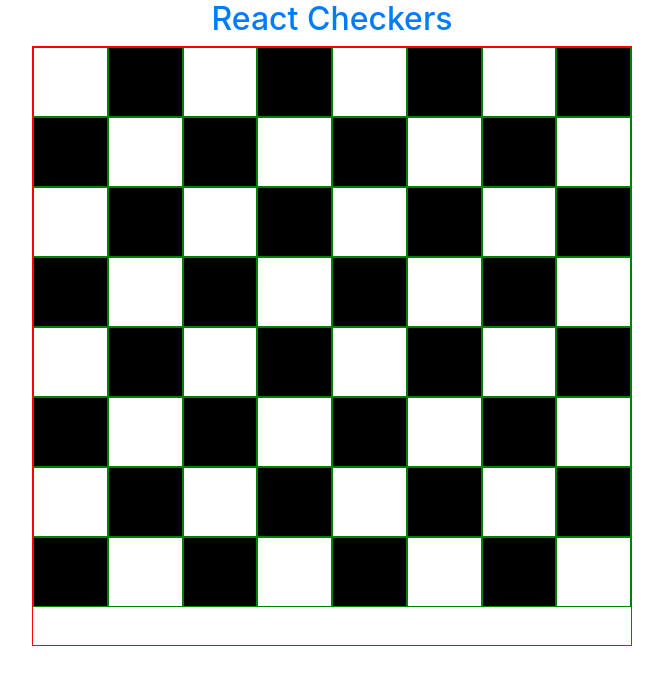
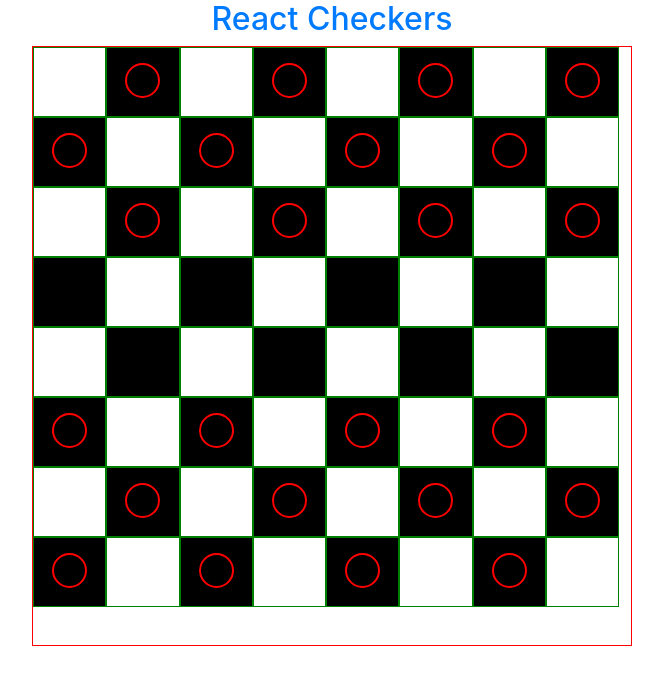
Before and after one commit to MattDwinell/checkers, a React (Create React App) app: page / in a window 1280 px wide. Shown: the top 684 px of the page, without its empty margins (308-971 px from the left). Built offline with nearby package versions, Linux system fonts and the light colour scheme.

Commit message:
begin making board interactive

```diff
--- a/src/App.css
+++ b/src/App.css
@@ -6,7 +6,7 @@ h2{
   min-height: 600px;
   margin: 0 auto;
   border: 1px solid red;
-  display: flex;
+  /* display: flex; */
 }
 .board-row{
   width: 100%;
@@ -15,4 +15,17 @@ h2{
 .square{
   border: 1px solid green;
   height: 70px;
+  float:left;
+  width: 12.25%;
 }
+.piece{
+  margin: 20% auto;
+  text-align: center;
+  width: 35px;
+  height:35px;
+  border: 2px solid red;
+  border-radius: 50%;
+}
+.piece:hover{
+  cursor:grab;
+}
--- a/src/App.js
+++ b/src/App.js
@@ -1,4 +1,3 @@
-import logo from './logo.svg';
 import './App.css';
 import Board from './components/Board'
 
--- a/src/components/Board.js
+++ b/src/components/Board.js
@@ -1,8 +1,9 @@
 import BoardRow from './BoardRow';
 const Board = () => {
     const rowCount = [0,1,2,3,4,5,6,7]
+    const startingNums = [1,3,5,7,8,10,12,14,17,19,21,23,56,58,60,62,49,51,53,55,40,42,44,46];
     return (<div className = 'board'>
-       { rowCount.map((num, index)=><BoardRow rowNum = {num} key={index}/>)}
+       { rowCount.map((num, index)=><BoardRow startingNums = {startingNums} rowNum = {num} key={index}/>)}
 
         </div>
     )
--- a/src/components/BoardRow.js
+++ b/src/components/BoardRow.js
@@ -1,11 +1,11 @@
 import Square from './Square';
-const BoardRow = ({rowNum}) => {
+const BoardRow = ({rowNum, startingNums}) => {
 
-   const firstSquareBlack = (rowNum % 2 != 0);
+   const firstSquareBlack = (rowNum % 2 !== 0);
    const rowCount = [firstSquareBlack, ! firstSquareBlack,firstSquareBlack, ! firstSquareBlack,firstSquareBlack, ! firstSquareBlack,firstSquareBlack, !firstSquareBlack];
     return (
         <div className = 'board-row'>
-            {rowCount.map((value, index)=><Square  solid= {value  } />)}
+            {rowCount.map((value, index)=><Square key={index} isPopulated = {startingNums.includes(rowNum * 8 + index) ? true: false} number={rowNum * 8 + index}  solid= {value  } />)}
         </div>
     )
 }
--- a/src/components/Square.js
+++ b/src/components/Square.js
@@ -1,8 +1,24 @@
-const Square = ({solid}) => {
+import Token from './TokenPiece';
+const Square = ({solid, number, isPopulated}) => {
+    const drop=(event)=>{
+        if(solid){
+        event.preventDefault();
+        let data = event.dataTransfer.getData("text");
+        event.target.appendChild(document.getElementById(data))
+        }
+    }
+    const allowDrop=(event)=>{
+        if(solid){
+        event.preventDefault();
+        }
+    }
     let bg = solid ? 'black' : 'white';
+    let textColor = solid ? 'white' : 'black'
+
     return (
-        <div className = 'square' style={{backgroundColor: bg }} >
-
+        <div id={'square' + number} onDragOver={(e)=>allowDrop(e)} onDrop={(event)=>drop(event)} className = 'square' onClick = {()=>{console.log(isPopulated)}} style={{backgroundColor: bg, color: textColor }} >
+            {/* {number} */}
+            {isPopulated ? <Token id={number}/> : null}
         </div>
     )
 }
--- /dev/null
+++ b/src/components/TokenPiece.js
@@ -0,0 +1,20 @@
+const TokenPiece = ({id}) => {
+    const allowDrop=(event)=>{
+        event.preventDefault();
+    }
+    const drag = (event)=>{
+        event.dataTransfer.setData("text", event.target.id);
+    }
+    const drop=(event)=>{
+        event.preventDefault();
+        let data = event.dataTransfer.getData("text");
+        event.target.appendChild(document.getElementById(data))
+    }
+    return (
+        <div className = 'piece' id={id} draggable="true" onDragStart = {(event)=>drag(event)}>
+
+        </div>
+    )
+}
+
+export default TokenPiece
```
